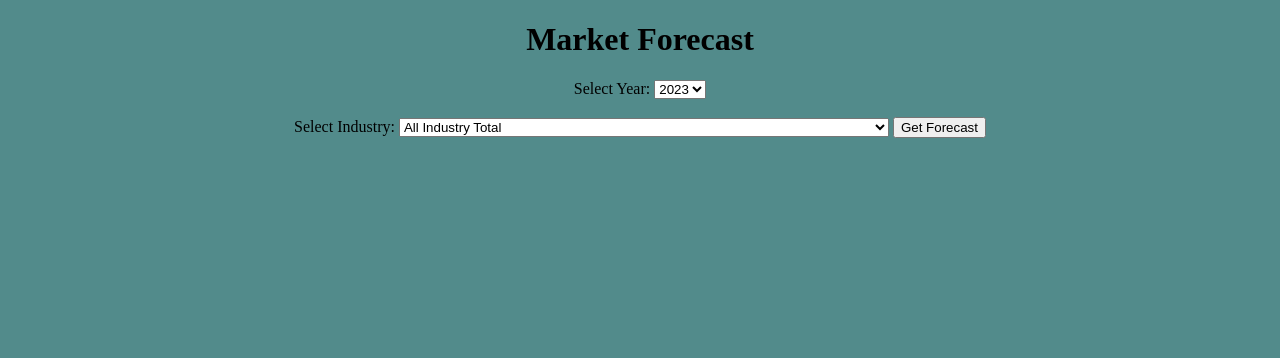
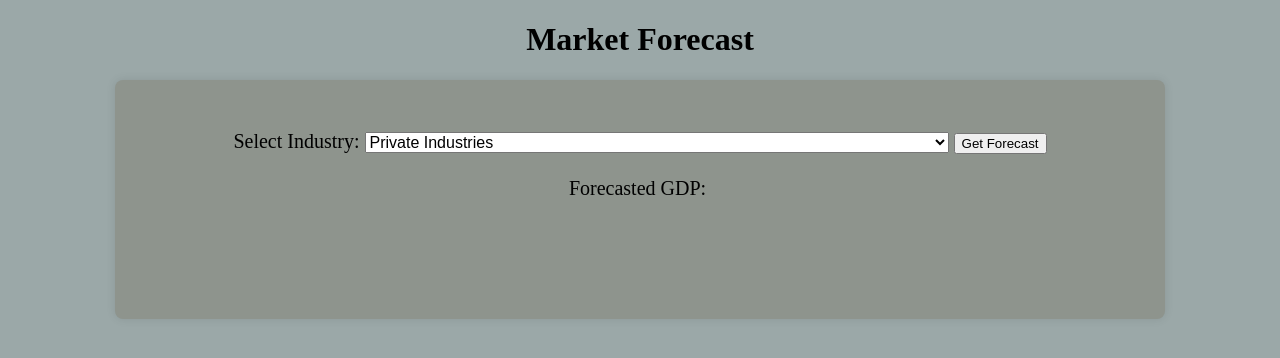
Before and after one commit to mberhe26/Market-Forecast, a Flask app: page / in a window 1280 px wide. Shown: the top 358 px of the page. Run offline with Flask 3, Linux system fonts and the light colour scheme.

Commit message:
cleaned up and removed unnecessary files

```diff
--- a/MLJIS/app.py
+++ b/MLJIS/app.py
@@ -11,17 +11,21 @@
 def predict():
     data = request.get_json()
     industry_name = data.get("industry_name")
-    target_year = data.get("target_year")
 
-
-    if not industry_name or not target_year:
-        return jsonify({"error": "Industry name and target year are required"}), 400
+    if not industry_name:
+        return jsonify({"error": "Industry name is required"}), 400
 
     try:
-        result = forecast_and_evaluate(industry_name=industry_name)
-        return jsonify({"forecasted_gdp": float(result)})
+        # Unpack all values returned by forecast_and_evaluate
+        gdp, mape, label, insight = forecast_and_evaluate(industry_name=industry_name)
+
+        return jsonify({
+            "forecasted_gdp": float(gdp),
+            "cv_mape": round(mape, 2),
+            "forecasted_quarter": label,
+            "forecast_insight": insight
+        })
     except Exception as e:
         return jsonify({"error": str(e)}), 500
-
 if __name__ == '__main__':
     app.run(debug=True)
--- a/MLJIS/static/style.css
+++ b/MLJIS/static/style.css
@@ -1,5 +1,5 @@
 body{
-    background-color: rgb(82, 139, 139);
+    background-color: rgb(155, 168, 168);
     margin: 0;
     padding: 0;
     text-align: center;
@@ -8,14 +8,54 @@
 main {
     margin: 20px;
 }
-#input-form {
-    background: white;
-    padding: 20px;
-    margin: 10px auto;
-    width: 75%;
+#forecastForm {
+    background: rgb(142, 148, 141);
+    padding: 50px;
+    width: 950px;
+    max-width: 1000px;
     box-shadow: 0px 0px 10px rgba(0, 0, 0, 0.1);
+    border-radius: 8px;
+    margin: 0 auto;
+    font-size: 20px;
 }
 
-#results {
+#results{
+    margin-top: 50px;
+    color: #333;
+    font-size: 1rem;
+    padding-top: 5px;
+    background-color: rgb(255, 255, 255);
+    padding: 10px;
+    margin: 10px auto;
+    width: 10%;
+    box-shadow: 0px 0px 10px rgba(0, 0, 0, 0.1);
+
+}
+
+#industry{
+    font-size: 16px;
+}
+#resultsContainer {
+    display: flex;
+    justify-content: center;
+    gap: 50px;
     margin-top: 20px;
 }
+
+.box {
+
+    font-size: 16px;
+    color: #333;
+    background-color: white;
+
+    box-shadow: 0px 0px 10px rgba(0, 0, 0, 0.1);
+     display: inline-block;
+}
+.inline-box {
+    font-size: 16px;
+    color: #333;
+    background-color: white;
+
+    display: inline-block;
+    box-shadow: 0 0 10px rgba(0, 0, 0, 0.1);
+}
--- a/MLJIS/templates/index.html
+++ b/MLJIS/templates/index.html
@@ -9,23 +9,10 @@
 <body>
     <h1>Market Forecast</h1>
     <form id="forecastForm">
-        <label for="year">Select Year:</label>
-        <select id="year" name="year">
-            <option value="2023">2023</option>
-            <option value="2024">2024</option>
-            <option value="2025">2025</option>
-            <option value="2026">2026</option>
-            <option value="2027">2027</option>
-            <option value="2028">2028</option>
-            <option value="2029">2029</option>
-            <option value="2030">2030</option>
-        </select>
-        <br><br>
-
 
         <label for="industry">Select Industry:</label>
         <select id="industry" name="industry">
-            <option value="All industry total">All Industry Total</option>
+            <!-- <option value="All industry total">All Industry Total</option> -->
             <option value="Private industries">Private Industries</option>
             <option value="Agriculture, forestry, fishing and hunting">Agriculture, Forestry, Fishing and Hunting</option>
             <option value="Mining, quarrying, and oil and gas extraction">Mining, Quarrying, and Oil and Gas Extraction</option>
@@ -54,16 +41,21 @@
             <option value="State and local">State and Local</option>
         </select>
 
-    <button type="submit">Get Forecast</button>
+        <button type="submit">Get Forecast</button> <br><br>
+        <div class="gdp">
+            <label>Forecasted GDP:</label>
+            <div id="result" class="inline-box"></div>
+        </div><br><br>
+        <div id="insight" class="box"></div>
+
+    <!-- <div id="insight" class = "box"></div> -->
 </form>
-<div id="result"></div>
 
 <script>
     document.getElementById('forecastForm').addEventListener('submit', async function(event) {
         event.preventDefault();
 
         const industryName = document.getElementById('industry').value;
-        const year = parseInt(document.getElementById('year').value);
 
         try {
             const response = await fetch('/predict', {
@@ -72,8 +64,7 @@
                     'Content-Type': 'application/json',
                 },
                 body: JSON.stringify({
-                    industry_name: industryName,
-                    target_year: year,
+                    industry_name: industryName
 
                 }),
             });
@@ -81,13 +72,18 @@
             const data = await response.json();
 
             if (response.ok) {
-                document.getElementById('result').innerText = `Forecasted GDP for ${industryName} in ${year}: ${data.forecasted_gdp.toFixed(3)}`;
-            } else {
-                document.getElementById('result').innerText = `Error: ${data.error}`;
-            }
+            document.getElementById('result').innerText =
+                ` ${data.forecasted_gdp.toFixed(3)}`;
+
+            document.getElementById('insight').innerText = data.forecast_insight;
+        } else {
+            document.getElementById('result').innerText = `Error: ${data.error}`;
+            document.getElementById('insight').innerText = '';
+        }
+
         } catch (error) {
             console.error('Error:', error);
-            document.getElementById('result').innerText = 'An error occurred while fetching the forecast.';
+            document.getElementById('result').innerText = ' error fetching the forecast.';
         }
     });
 </script>
```
Also changed, not shown: MLJIS/market_forecast.py (+38 -11 lines), MLJIS/static/app.js (deleted, +0 -38 lines).
